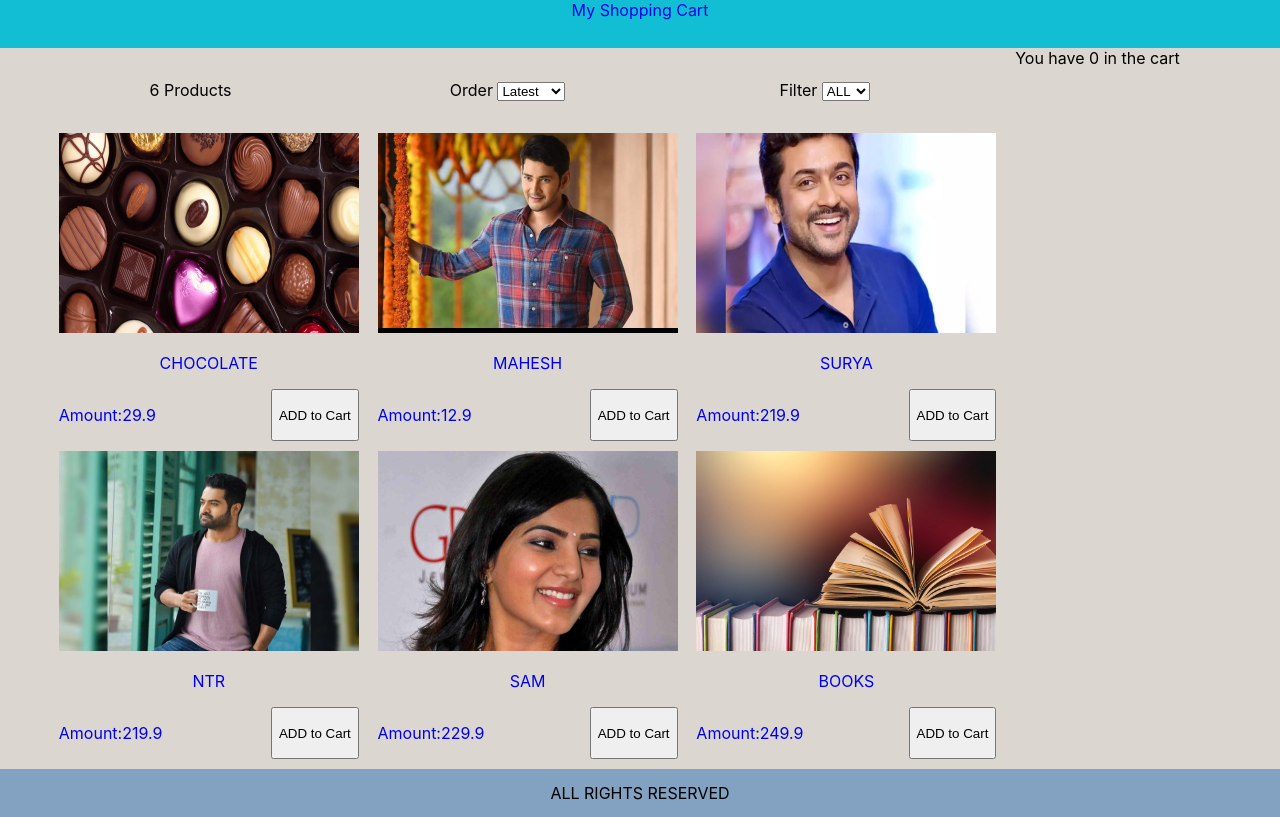
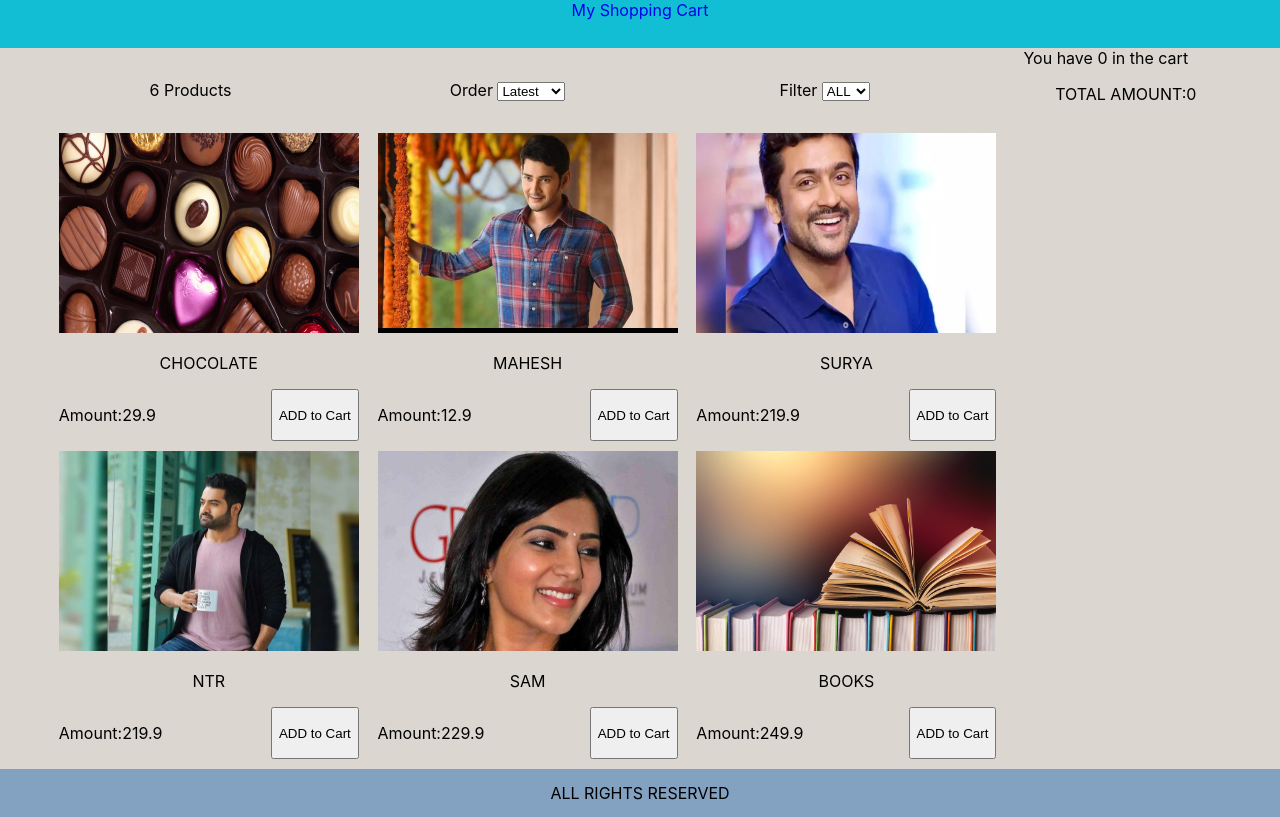
Before and after one commit to kogantimounika/shopper, a React (Create React App) app: page / in a window 1280 px wide. Built offline with nearby package versions, Linux system fonts and the light colour scheme.

Commit message:
Added products to the container

```diff
--- /dev/null
+++ b/src/components/Cart/Cart.css
@@ -0,0 +1,22 @@
+.carts {
+    list-style-type: none;
+    justify-content: space-evenly;
+}
+p {
+    color: black;
+}
+
+.cart1{
+    height: 100px;
+    width: 100px;
+}
+
+.cart2 {
+    display: flex;
+}
+
+.cart3 {
+    display: flex;
+    flex-direction: column;
+    padding: 20px;
+}
--- a/src/components/Cart/Cart.js
+++ b/src/components/Cart/Cart.js
@@ -1,14 +1,40 @@
-import React, { Component } from 'react'
+import React, { Component } from 'react';
+import './Cart.css';
 
 export default class Cart extends Component {
     render() {
-
         const {cartItems} = this.props;
         return (
             <div>
                 You have {cartItems.length} in the cart
+                <ul className="carts">
+                    {this.props.cartItems.map((cart)=>(
+                        <li key={cart.id}>
+                            <div className = "cart2">
+                                <div>
+                                <a href="#">
 
+                                    <img className = "cart1"
+                                    src={require(`../Products/Images/${cart.image}`)}
+                                    alt={cart.title}></img>
+                                    </a>
+                                    </div>
 
+                                    <div className = "cart3">
+                                        <div>{cart.title}</div>
+                                    <div>des : {cart.description}</div>
+                                    <div>Total price for Items:{cart.price}*{cart.count}</div>
+                                    </div>
+                            </div>
+                        </li>
+                    ))}
+                            <div className="total">
+                                TOTAL AMOUNT:{cartItems.reduce((acc,val)=>(
+                                    acc+val.price*val.count
+                                ),0)}
+
+                            </div>
+                </ul>
             </div>
         )
     }
--- a/src/components/Container.js
+++ b/src/components/Container.js
@@ -48,7 +48,7 @@ class Container extends Component {
             this.setState ({
                 size : event.target.value,
                 products:data.products.filter ((product) => (
-                    product.availableSizes.indexOf(event.target.value) > 0
+                    product.availableSizes.indexOf(event.target.value) >= 0
 
                 ))
             })
--- a/src/components/Products/Product.css
+++ b/src/components/Products/Product.css
@@ -7,13 +7,6 @@
 img{
     height: 200px;
     width: 300px;
-}
-
-li{
-    /* flex :0 1 29rem; */
-    /* height: 47rem; */
-    /* margin: 1rem; */
-    /* padding: 1rem; */
 }
 
 .products {
--- a/src/components/Products/Product.js
+++ b/src/components/Products/Product.js
@@ -21,8 +21,6 @@ class Product extends Component {
                                     <p>Amount:{product.price}</p>
                                     <button onClick={()=>this.props.addToCart(product)}
                                     >ADD to Cart</button>
- {/* onClick={()=>this.props.addToCart(prod) */}
-
                                 </div>
                             </a>
                             </div>
--- a/src/data.json
+++ b/src/data.json
@@ -13,7 +13,7 @@
             "image":"images1.jpg",
             "title":"MAHESH",
             "description":"NICE",
-            "availableSizes":["X","L","XL","XXL"],
+            "availableSizes":["X","S","XL","XXL"],
             "price":12.9
         },
         {
```
Also changed, not shown: src/components/Container.css (+4 -64 lines).
